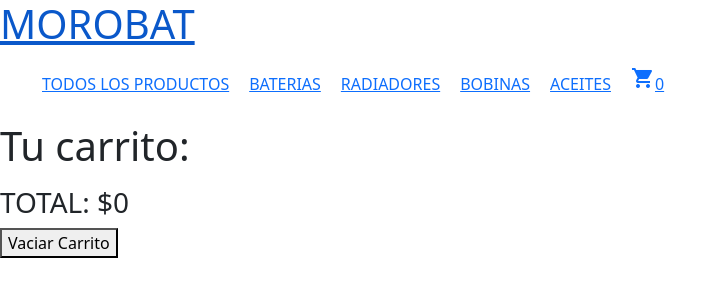
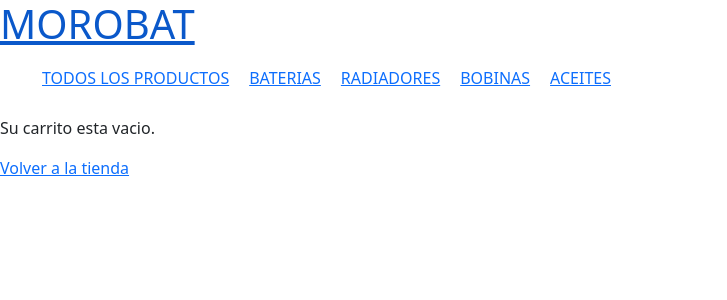
Before and after one commit to agustinbianchi/morobat-bianchi, a React (Create React App) app: page /cart in a window 1280 px wide. Shown: the top 300 px of the page, without its empty margins (0-727 px from the left). Built offline with nearby package versions, Linux system fonts and the light colour scheme.

Commit message:
consulta desafio 11

```diff
--- a/src/components/Cart.js
+++ b/src/components/Cart.js
@@ -1,4 +1,5 @@
 import { useContext } from "react"
+import { Link } from "react-router-dom";
 import CartContext from "./CartContext"
 
 const Cart = () => {
@@ -8,9 +9,13 @@ const {carrito, removeItem, clear} = useContext(CartContext);
 
 const listaDeTotal = []
 
-console.log(carrito);
-    return (
-        <div>
+const render = carrito.length === 0 ?
+    (<div>
+        <p>Su carrito esta vacio.</p>
+        <Link to="/">Volver a la tienda</Link>
+    </div>)
+    :
+    (<div>
         <h1>Tu carrito:</h1>
         <ul>
             {carrito.map((producto) => {
@@ -22,7 +27,13 @@ console.log(carrito);
         </ul>
         <h3>TOTAL: ${listaDeTotal.reduce((prev, next) => prev + next,0)} </h3>
         <button onClick={clear}>Vaciar Carrito</button>
-        </div>
+        <button>Terminar compra</button>
+
+    </div>)
+
+console.log(carrito);
+    return (
+        render
     )
 }
 
--- a/src/components/CartContext.js
+++ b/src/components/CartContext.js
@@ -31,13 +31,19 @@ export const ProviderCustomizado = ({children}) => {
         setCarrito([]);
     }
 
+    const cantidad = (contador) => {
+        return(
+        contador
+        )
+    }
+
     const valorDelContexto = {
         carrito : carrito,
         addItem : addItem,
         removeItem : removeItem,
         clear : clear,
-
-        setCarrito : setCarrito
+        setCarrito : setCarrito,
+        cantidad : cantidad
     }
 
     return (
--- a/src/components/CartWidget.js
+++ b/src/components/CartWidget.js
@@ -1,7 +1,14 @@
+import { useContext } from "react"
+import CartContext from "./CartContext"
+import "./style.css"
+
 const CartWidget = () => {
+
+const {carrito, cantidad}  = useContext(CartContext);
+console.log(cantidad);
     return (
-        <div>
-            <span className="material-icons cart-widget">shopping_cart</span><span className="card-widget_counter">0</span>
+        <div className={carrito.length === 0 ? "ocultar":"mostrar"}>
+            <span className="card-widget_counter">{cantidad}</span> <span className="material-icons cart-widget">shopping_cart</span>
         </div>
     )
 }
--- a/src/components/style.css
+++ b/src/components/style.css
@@ -22,3 +22,7 @@ nav ul li {
     display: flex;
     flex-wrap: wrap;
 }
+
+.ocultar {
+    display: none;
+}
```
Lines whose indentation alone changed are shown as unchanged.
